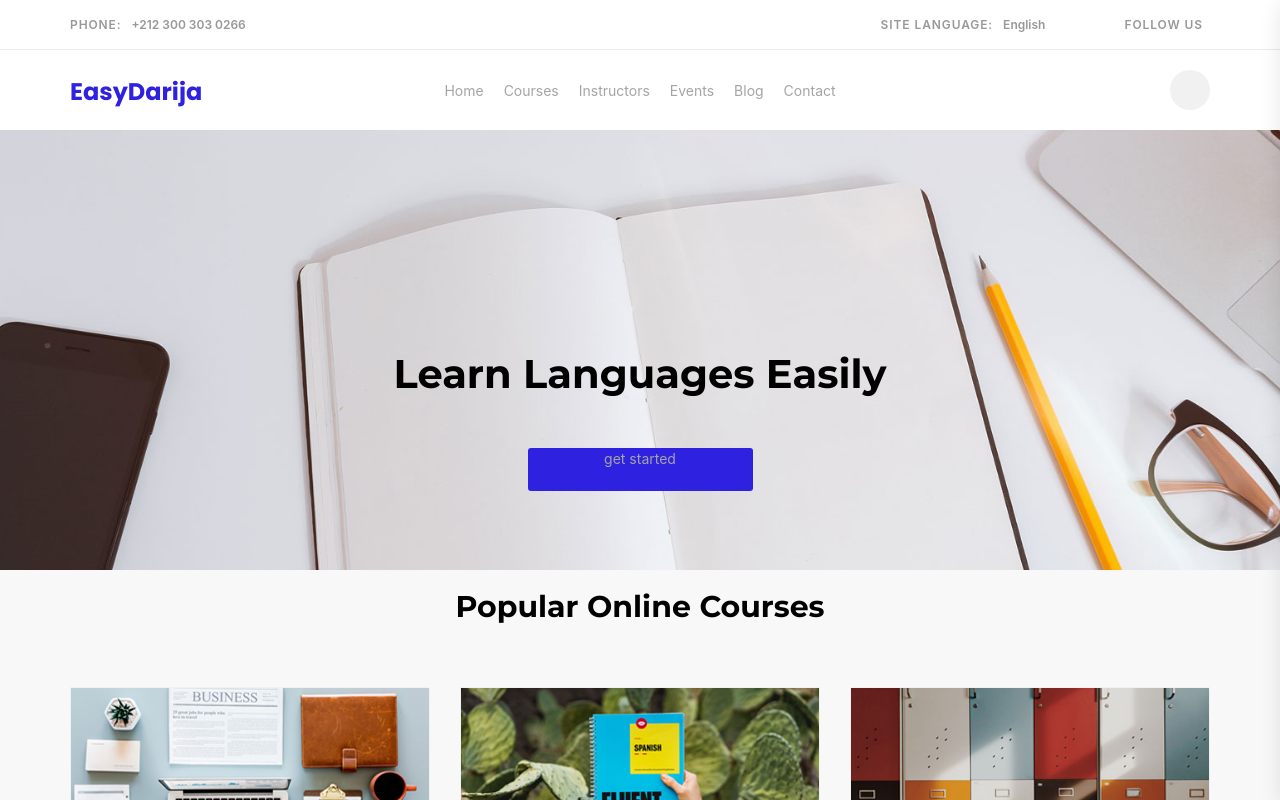
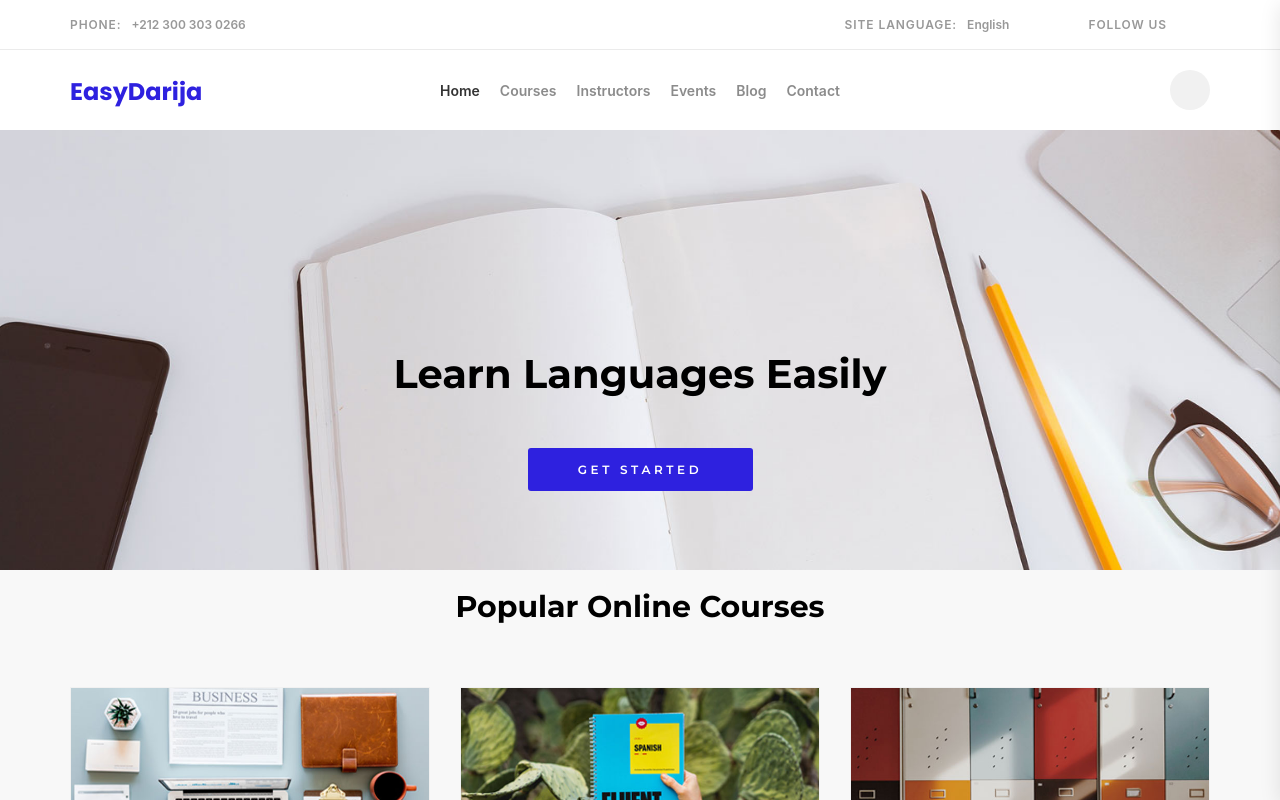
Before and after one commit to naaoufal/learn_language, a React (Create React App) app: page / in a window 1280 px wide. Shown: the top 800 px of the page. Built offline with nearby package versions, Linux system fonts and the light colour scheme; some icons are missing.

Commit message:
some fixs

```diff
--- a/src/App.js
+++ b/src/App.js
@@ -22,7 +22,6 @@ function App() {
       <BrowserRouter>
           <Routes>
             <Route path="/" Component={HomeScreen} /> {/* 👈 Renders at /app/ */}
-            {/* tested pages for google analytics */}
             {/* <Route path="/comment" Component={CommentScreen} />
             <Route path="/product" Component={ProductScreen} /> */}
             <Route path="/courses" Component={CoursesScreen} />
--- a/src/components/Carousel/index.js
+++ b/src/components/Carousel/index.js
@@ -14,7 +14,7 @@ const Carousel = () => {
 				<div class="row">
 					<div class="col text-center">
 						<h1 class="home_title">Learn Languages Easily</h1>
-						<div class="home_button trans_200">get started</div>
+						<div class="home_button trans_200"><a href="#">get started</a></div>
 					</div>
 				</div>
 			</div>
--- a/src/components/Footer/index.js
+++ b/src/components/Footer/index.js
@@ -68,9 +68,9 @@ const Footer = () => {
 								<div class="footer_social">
 									<span class="cr_social_title">follow us</span>
 									<ul>
-										<li><i class="fa fa-facebook" aria-hidden="true"></i></li>
-										<li><i class="fa fa-instagram" aria-hidden="true"></i></li>
-										<li><i class="fa fa-twitter" aria-hidden="true"></i></li>
+										<li><a href="#"><i class="fa fa-facebook" aria-hidden="true"></i></a></li>
+										<li><a href="#"><i class="fa fa-instagram" aria-hidden="true"></i></a></li>
+										<li><a href="#"><i class="fa fa-twitter" aria-hidden="true"></i></a></li>
 									</ul>
 								</div>
 							</div>
--- a/src/components/NavBar/index.js
+++ b/src/components/NavBar/index.js
@@ -14,12 +14,12 @@ const NavBar = () => {
                             </div>
                             <nav class="main_nav_contaner">
                                 <ul class="main_nav">
-                                    <li class="active">Home</li>
-                                    <li>Courses</li>
-                                    <li>Instructors</li>
-                                    <li>Events</li>
-                                    <li>Blog</li>
-                                    <li>Contact</li>
+                                    <li class="active"><a href="#">Home</a></li>
+                                    <li><a href="#">Courses</a></li>
+                                    <li><a href="#">Instructors</a></li>
+                                    <li><a href="#">Events</a></li>
+                                    <li><a href="#">Blog</a></li>
+                                    <li><a href="#">Contact</a></li>
                                 </ul>
                             </nav>
                             <div class="header_content_right ml-auto text-right">
--- a/src/components/TopBar/index.js
+++ b/src/components/TopBar/index.js
@@ -24,10 +24,10 @@ const TopBar = () => {
                                     <div class="top_bar_social">
                                         <span class="top_bar_title social_title">follow us</span>
                                         <ul>
-                                            <li><i class="fa fa-facebook" aria-hidden="true"></i></li>
-                                            <li><i class="fa fa-instagram" aria-hidden="true"></i></li>
-                                            <li><i class="fa fa-twitter" aria-hidden="true"></i></li>
-                                        </ul>
+											<li><a href="#"><i class="fa fa-facebook" aria-hidden="true"></i></a></li>
+											<li><a href="#"><i class="fa fa-instagram" aria-hidden="true"></i></a></li>
+											<li><a href="#"><i class="fa fa-twitter" aria-hidden="true"></i></a></li>
+										</ul>
                                     </div>
                                 </div>
                             </div>
```
